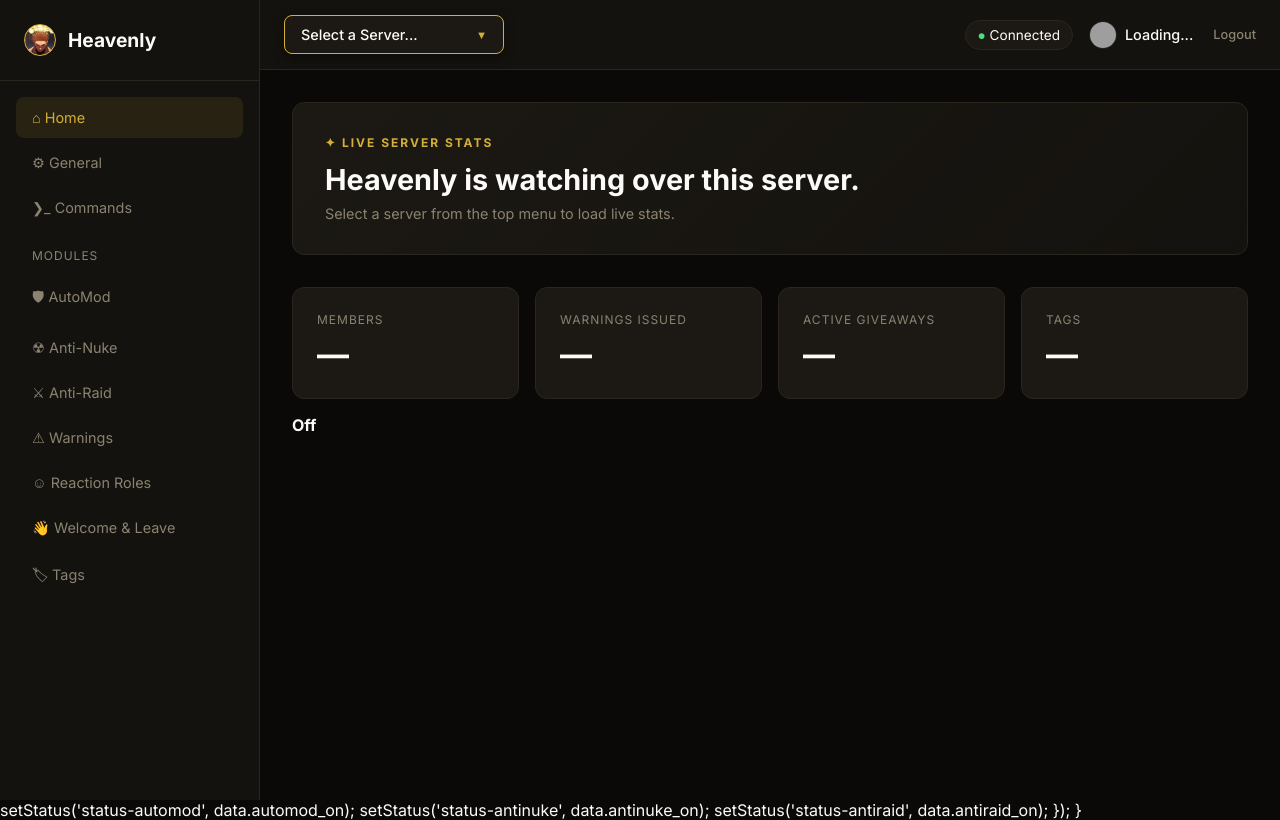
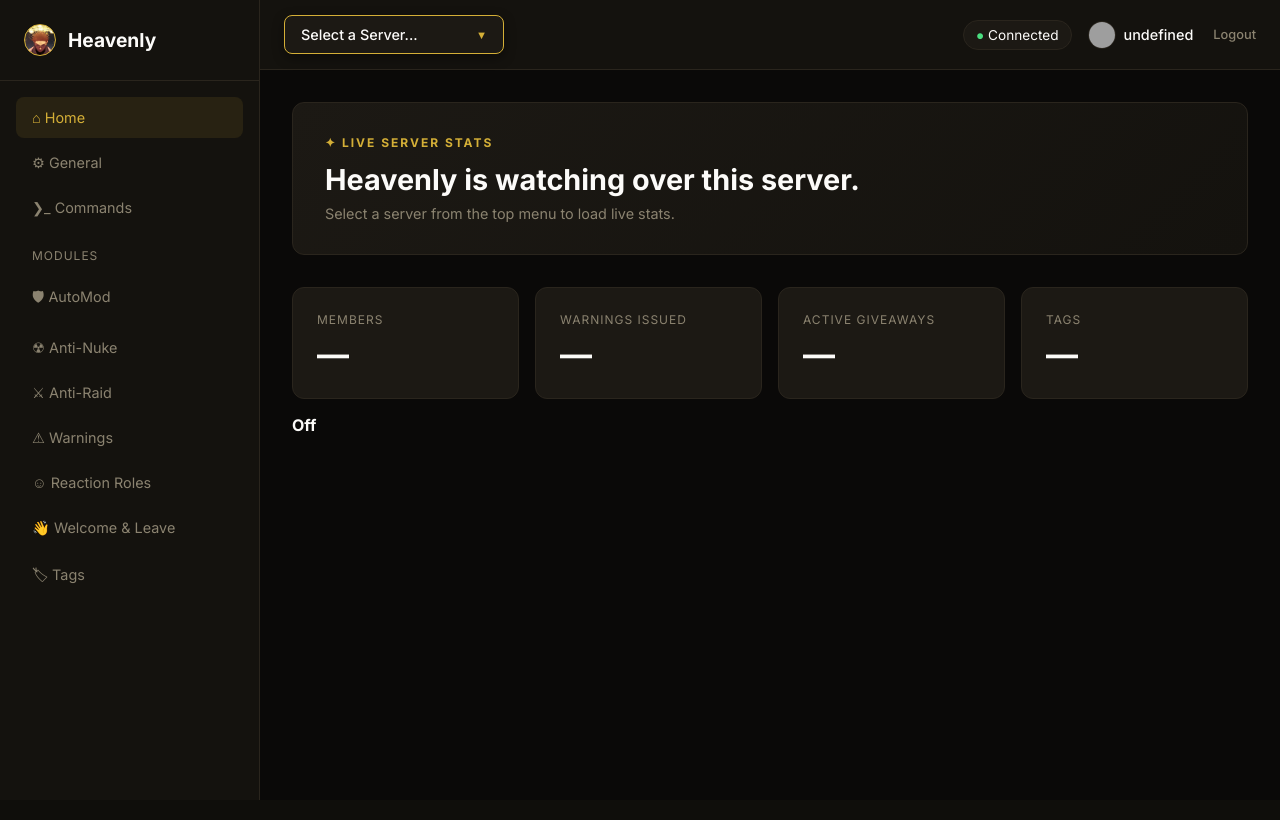
Before and after one commit to jayp963746-lab/DB, a Flask app: page / in a window 1280 px wide. Run offline with Flask 3, Linux system fonts and the light colour scheme; the visitor is signed in with stand-in values (Sample User, id 1); grey boxes are pictures that could not be loaded.

Commit message:
Update index.html

```diff
--- a/templates/index.html
+++ b/templates/index.html
@@ -96,22 +96,6 @@
     </div>
 
     <script>
-        function toggleMenu() { document.getElementById('sidebar').classList.toggle('open'); }
-        function closeMenu() { document.getElementById('sidebar').classList.remove('open'); }
-
-        {% if logged_in %}
-        fetch('/api/user')
-            .then(response => response.json())
-            .then(data => {
-                if(data.error) return;
-
-                document.getElementById('user-name').innerText = data.user.username;
-                if(data.user.avatar) {
-                    document.getElementById('user-avatar').src = `https://cdn.discordapp.com/avatars/${data.user.id}/${data.user.avatar}.png`;
-                }
-
-                const select = document.getElementById('server-select');
-<script>
     function toggleMenu() { document.getElementById('sidebar').classList.toggle('open'); }
     function closeMenu() { document.getElementById('sidebar').classList.remove('open'); }
 
@@ -120,7 +104,7 @@
         document.getElementById('server-dropdown').classList.toggle('open');
     }
 
-    // Close custom dropdown when tapping outside
+    // Close custom dropdown when tapping anywhere else on the screen
     document.addEventListener('click', function(e) {
         const dropdown = document.getElementById('server-dropdown');
         if (dropdown && !dropdown.contains(e.target)) {
@@ -129,6 +113,7 @@
     });
 
     {% if logged_in %}
+    // 1. Fetch User Data & Populate Dropdown
     fetch('/api/user')
         .then(response => response.json())
         .then(data => {
@@ -157,8 +142,10 @@
                 };
                 menu.appendChild(item);
             });
-        });
+        })
+        .catch(err => console.error("Error loading user data:", err));
 
+    // 2. Handle Server Selection
     function selectGuild(guildId, guildName) {
         document.getElementById('selected-server-name').innerText = guildName;
         document.getElementById('server-dropdown').classList.remove('open');
@@ -170,6 +157,7 @@
         loadServerStats(guildId);
     }
 
+    // 3. Fetch Live Server Stats
     function loadServerStats(guildId) {
         if(!guildId) return;
 
@@ -184,24 +172,20 @@
 
                 const setStatus = (id, isOn) => {
                     const el = document.getElementById(id);
-                    el.innerText = isOn ? "Active" : "Off";
-                    el.style.color = isOn ? "#4ade80" : "var(--text-muted)";
+                    if(el) {
+                        el.innerText = isOn ? "Active" : "Off";
+                        el.style.color = isOn ? "#4ade80" : "var(--text-muted)";
+                    }
                 };
 
                 setStatus('status-automod', data.automod_on);
                 setStatus('status-antinuke', data.antinuke_on);
                 setStatus('status-antiraid', data.antiraid_on);
-            });
+            })
+            .catch(err => console.error("Error loading stats:", err));
     }
     {% endif %}
-</script>
+                        </script>
 
-                    setStatus('status-automod', data.automod_on);
-                    setStatus('status-antinuke', data.antinuke_on);
-                    setStatus('status-antiraid', data.antiraid_on);
-                });
-        }
-        {% endif %}
-    </script>
 </body>
 </html>
```
